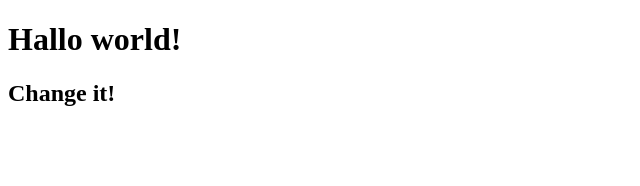
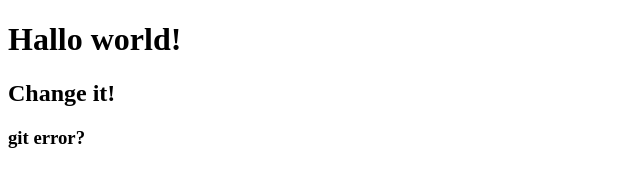
Before and after one commit to myka1o/git02, a plain HTML site: page index.html in a window 1280 px wide. Shown: the full height of the page, 0-640 px from the left. Drawn offline with Linux system fonts and the light colour scheme.

Commit message:
index.html add h3

```diff
--- a/index.html
+++ b/index.html
@@ -6,6 +6,7 @@
 <body>
     <h1>Hallo world!</h1>
     <h2>Change it!</h2>
+    <h3>git error?</h3>
 </body>
 
 </html>
```
